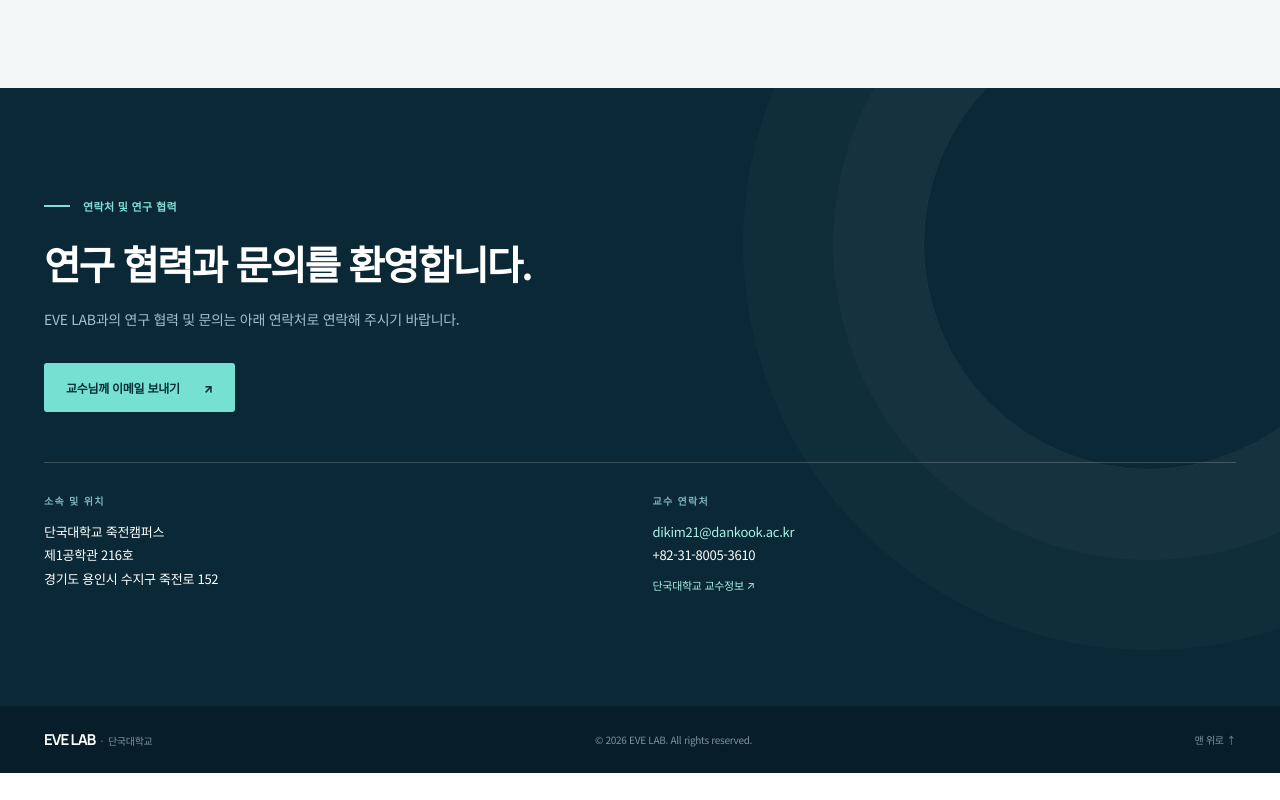
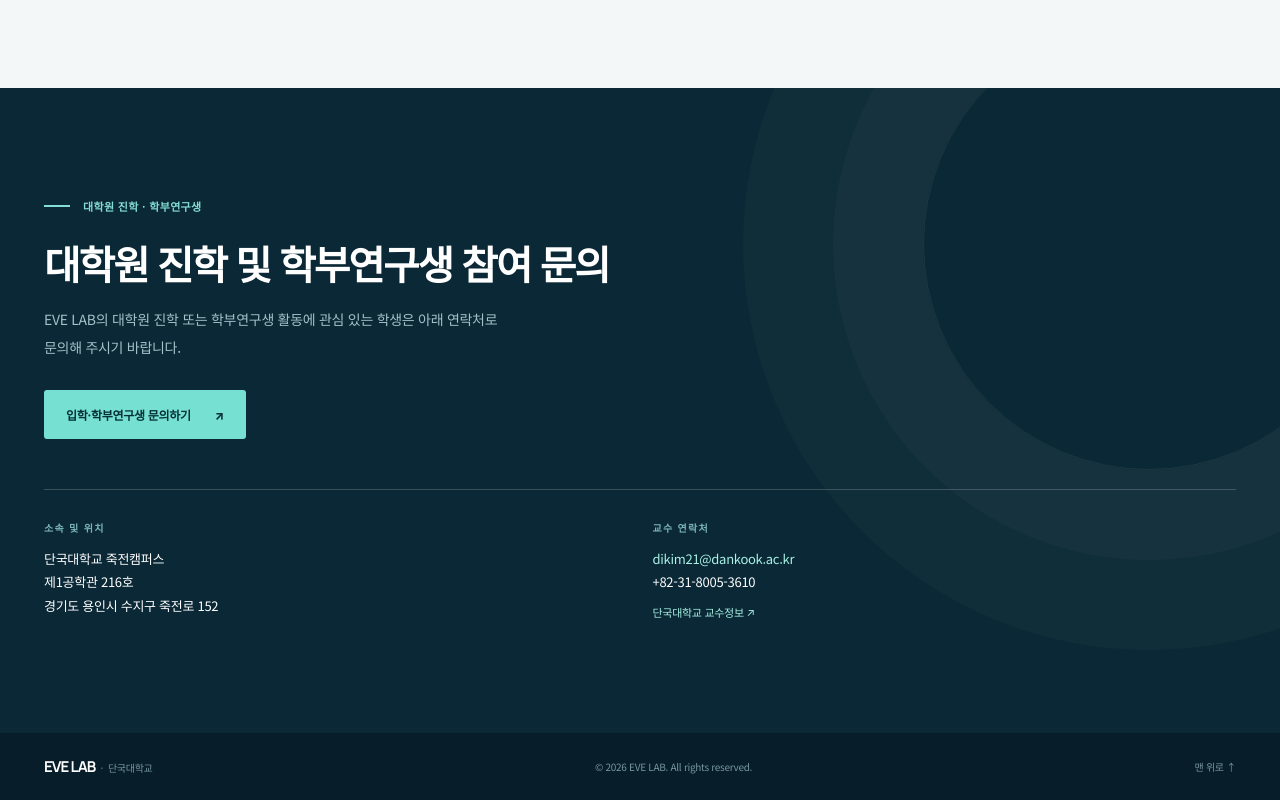
Before and after one commit to dkuevelab/dkuevelab.github.io, a plain HTML site: page index.html in a window 1280 px wide. Shown: the part 4542-5342 px from the top of the page. Before the commit the page ends 5315 px from the top, so only its background shows below. Drawn offline with Linux system fonts and the light colour scheme; a web font is replaced by a local one.

Commit message:
Add files via upload

```diff
--- a/index.html
+++ b/index.html
@@ -224,9 +224,9 @@ body{font-family:var(--font-ko);word-break:keep-all;overflow-wrap:break-word;let
 </div>
 </section>
 <section class="section contact" id="contact">
-<div class="container"><div class="section-meta">연락처 및 연구 협력</div><h2 class="section-title">연구 협력과 문의를 환영합니다.</h2>
-<p class="contact-sub">EVE LAB과의 연구 협력 및 문의는 아래 연락처로 연락해 주시기 바랍니다.</p>
-<a class="btn-primary contact-mail" href="mailto:dikim21@dankook.ac.kr">교수님께 이메일 보내기 <span aria-hidden="true">↗</span></a>
+<div class="container"><div class="section-meta">대학원 진학 · 학부연구생</div><h2 class="section-title">대학원 진학 및 학부연구생 참여 문의</h2>
+<p class="contact-sub">EVE LAB의 대학원 진학 또는 학부연구생 활동에 관심 있는 학생은 아래 연락처로 문의해 주시기 바랍니다.</p>
+<a class="btn-primary contact-mail" href="mailto:dikim21@dankook.ac.kr">입학·학부연구생 문의하기 <span aria-hidden="true">↗</span></a>
 <div class="contact-bottom"><div><small>소속 및 위치</small><p>단국대학교 죽전캠퍼스<br/>제1공학관 216호<br/>경기도 용인시 수지구 죽전로 152</p></div><div><small>교수 연락처</small><p><a href="mailto:dikim21@dankook.ac.kr">dikim21@dankook.ac.kr</a><br/>+82-31-8005-3610<br/><a class="contact-source" href="https://portal.dankook.ac.kr/ctt/dku/profinfo/detailSearch?uld=1AD1F2B7F763834BA87F87C43D5E562E" rel="noopener noreferrer" target="_blank">단국대학교 교수정보 ↗</a></p></div></div></div>
 </section>
 </main>
```
